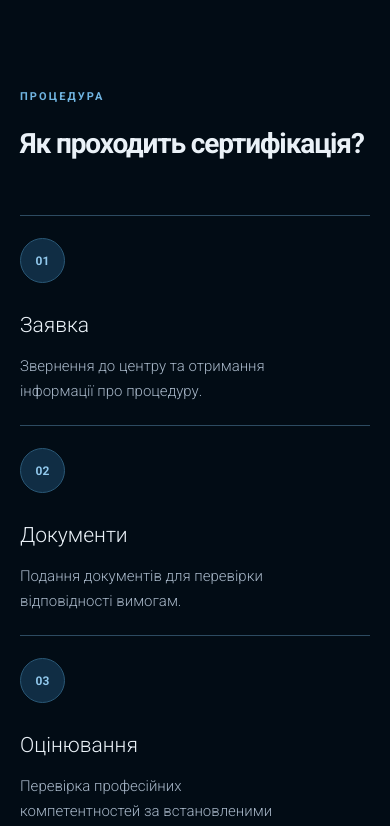
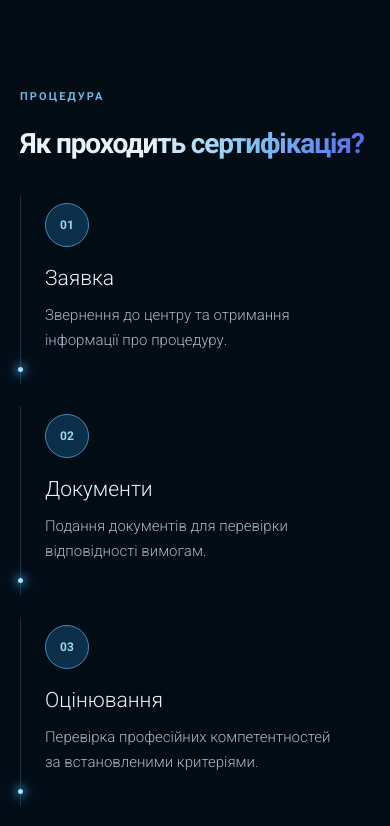
Before and after one commit to dnagorna3817-spec/website_akc_main, a Next.js app: page /expertise/qualification in a window 390 px wide. Shown: the part 2140-2966 px from the top of the page. Built offline with nearby package versions, Linux system fonts and the light colour scheme.

Commit message:
Refine certification process with gradient heading and luminous vertical rails

```diff
--- a/app/expertise/[slug]/qualification.module.css
+++ b/app/expertise/[slug]/qualification.module.css
@@ -276,3 +276,37 @@
 .qIntroCards article p{font-size:15px;line-height:1.55}
 @media(max-width:900px){.qIntroCards article{min-height:210px}}
 @media(max-width:600px){.qIntroCards{padding-top:32px;gap:14px}.qIntroCards article{min-height:0;padding:25px 24px;border-radius:24px}.qIntroCards article>span{margin-bottom:12px}.qIntroCards h2{margin-bottom:10px;font-size:22px}}
+
+
+/* Certification process: preserve four steps, use understated AKC vertical rails. */
+.qSection:has(.qSteps)>h2{
+  width:fit-content;
+  background:linear-gradient(100deg,#eaf2fa 0%,#eaf2fa 37%,#83c7f1 66%,#526bf0 100%);
+  -webkit-background-clip:text;background-clip:text;color:transparent;
+}
+.qSteps{gap:0;margin-top:52px}
+.qSteps article{
+  position:relative;
+  min-height:250px;
+  padding:10px 28px 54px 30px;
+  border-top:0;
+  border-left:1px solid rgba(110,173,216,.22);
+}
+.qSteps article::after{
+  content:"";position:absolute;left:-3px;bottom:43px;width:5px;height:5px;
+  border-radius:50%;background:#9be5ff;
+  box-shadow:0 0 8px 3px rgba(91,191,255,.46),0 0 22px 6px rgba(67,145,242,.17);
+}
+.qSteps article>span{width:44px;height:44px;border:1px solid #438ab6;background:rgba(18,66,100,.65);color:#9dd8fa}
+.qSteps h3{margin:24px 0 12px}
+.qSteps p{max-width:290px}
+@media(max-width:900px){
+  .qSteps{grid-template-columns:repeat(2,minmax(0,1fr));row-gap:30px}
+  .qSteps article{min-height:220px}
+}
+@media(max-width:600px){
+  .qSteps{grid-template-columns:1fr;gap:22px;margin-top:35px}
+  .qSteps article{min-height:0;padding:8px 15px 32px 24px}
+  .qSteps article::after{bottom:12px}
+  .qSteps h3{margin:16px 0 8px}
+}
```
